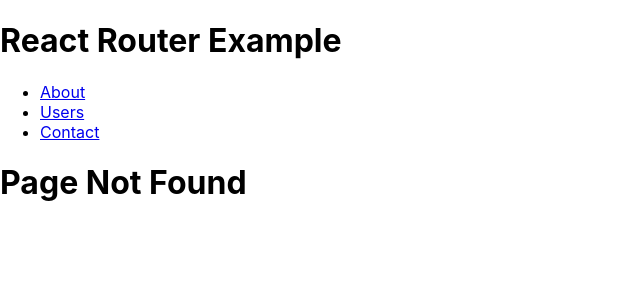
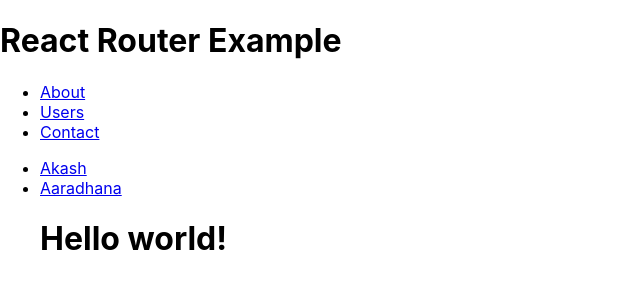
Before and after one commit to RadhikaMurugesan/React_Typescript_Sample, a React (Create React App) app: page /users/1 in a window 1280 px wide. Before the commit this address had no page. Shown: the top 300 px of the page, without its empty margins (0-640 px from the left). Built offline with nearby package versions, Linux system fonts and the light colour scheme.

Commit message:
React router - subroutes

```diff
--- a/src/config/RouteNav.tsx
+++ b/src/config/RouteNav.tsx
@@ -1,12 +1,11 @@
 import React from 'react';
-import { Route, NavLink, BrowserRouter as Router, Switch, RouteComponentProps } from 'react-router-dom';
+import { Route, NavLink, BrowserRouter as Router, Switch } from 'react-router-dom';
 import About from '../pages/aboutPage/About';
 import Users from '../pages/usersPage/Users';
 import Contact from '../pages/contactPage/Contact';
 import NotFound from '../pages/notFoundPage/NotFound';
 import UserProps from '../models/UsersInterface';
 
-type TParams = { id: string };
 
 export default function Routing ()  {
   const users : UserProps[] = [
@@ -36,9 +35,13 @@
       </ul>
       <Switch>
       <Route exact path="/" component={About} />
-      <Route path="/user/:id"  render={({match}) => (
-       <Users userProps={users.find(u => u.id === match.params.id)} />
-)}  />
+      <Route
+      path="/users"
+      render={(props) => <Users {...props} userProps={users} />}
+       />
+      {/* <Route path="/users/:id"  render={({match}) => (
+       <Users userProps={users.find(u => u.id == match.params.id)} />
+)}  />   */}
       <Route path="/contact" component={Contact} />
       <Route component={NotFound} />
       </Switch>
--- /dev/null
+++ b/src/pages/individualUser/IndividualUser.tsx
@@ -0,0 +1,10 @@
+import React, {Component} from 'react'
+
+class User extends Component<any> {
+
+  render() {
+
+  return <h1 >{this.props.userProps.quote}</h1>
+  }
+}
+export default User;
--- /dev/null
+++ b/src/pages/individualUser/index.tsx
@@ -0,0 +1,2 @@
+import User from './IndividualUser';
+export default User;
--- a/src/pages/usersPage/Users.tsx
+++ b/src/pages/usersPage/Users.tsx
@@ -1,21 +1,25 @@
-import React, {FunctionComponent} from 'react'
-import { string } from 'prop-types'
+import React, { FunctionComponent } from 'react';
+import { Route, Link } from 'react-router-dom';
 import UserProps from '../../models/UsersInterface';
+import User from '../individualUser/IndividualUser';
 
 interface Props {
-  userProps: UserProps | undefined;
+  userProps: Array<UserProps>;
 }
 
 export const Users: FunctionComponent<Props> = ({
-  userProps}) => {
-    console.log("userProps", userProps);
-    if(userProps) {
-      return (
-      <h2>{userProps.name}</h2>
-      );
-    }
-    return null;
-  }
+  userProps }) => {
+  console.log("userProps", userProps);
+  const userList = userProps;
+  return (
+    <ul>
+      {userList.map((user) =><li key={user.id}> <Link to={`/users/${user.id}`}> {user.name} </Link></li>)}
+      <Route path="/users/:id"  render={({match}) => (
+       <User userProps={userList.find(u => u.id == match.params.id)} />
+)}  />
+    </ul>
+  );
+}
 
 
 export default Users
```
Also changed, not shown: src/pages/individualUser/styles.css (added).
